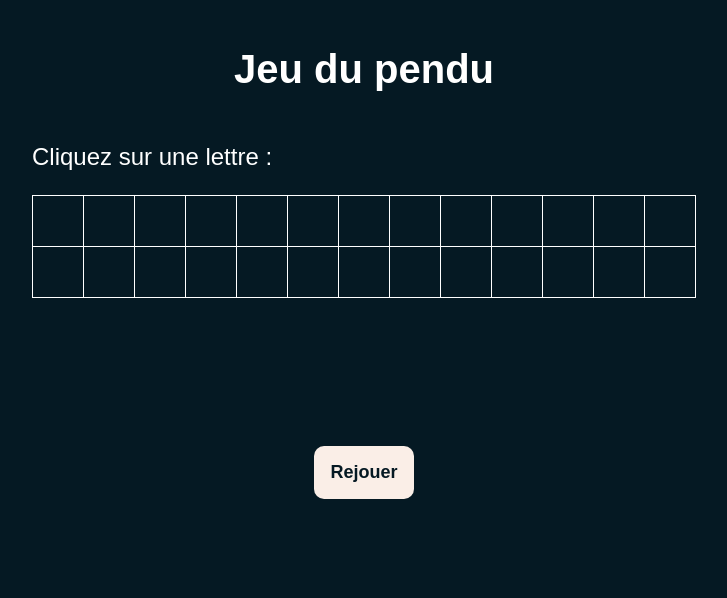
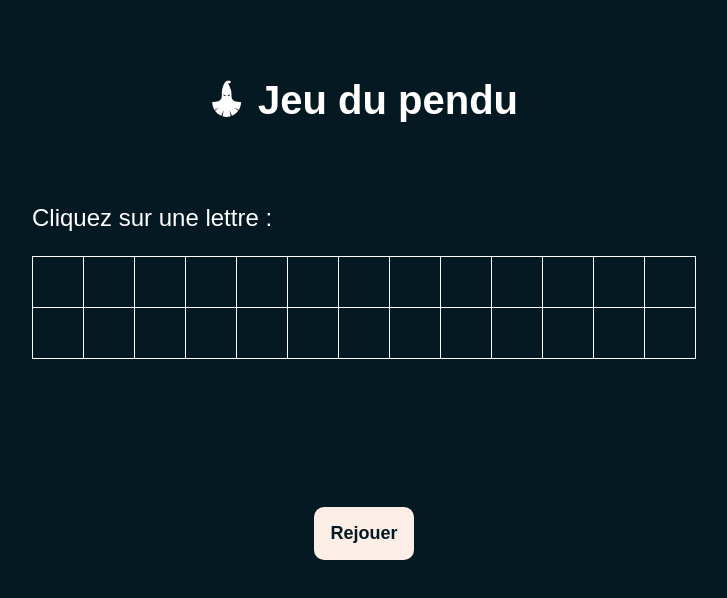
Before and after one commit to Melissa-code/hangman_game, a plain HTML site: page index.html in a window 1280 px wide. Shown: the whole page, without its empty margins (276-1003 px from the left). Drawn offline with Linux system fonts and the light colour scheme; no server answers.

```diff
--- a/index.html
+++ b/index.html
@@ -4,12 +4,14 @@
     <meta charset="UTF-8">
     <meta name="viewport" content="width=device-width, initial-scale=1.0">
     <meta name="description" content="Le jeu du pendu (hangman game). Le but du jeu est simple : deviner toute les lettres qui doivent composer un mot, éventuellement avec un nombre limité de tentatives. A chaque fois que le joueur devine une lettre, celle-ci est affichée. Dans le cas contraire, le dessin d’un pendu se met à apparaître.">
+    <link rel="icon" type="image.svg" href="./assets/icon_hangman.svg" />
     <link rel="stylesheet" href="style.css">
     <title>Jeu du pendu</title>
 </head>
 
 <body>
     <div class="title">
+        <img id="hangman-icon" src="./assets/icon_hangman.svg" alt="Illustration du jeu du pendu">
         <h1>Jeu du pendu</h1>
     </div>
     <div id="game">
@@ -73,6 +75,5 @@
     </div>
 
     <script src="script.js"></script>
-
 </body>
 </html>
--- a/style.css
+++ b/style.css
@@ -27,6 +27,18 @@ table {
     border-collapse: collapse;
     margin-left: auto;
     margin-right: auto;
+}
+
+.title {
+    display: flex;
+    justify-content: center;
+    align-items: center;
+}
+
+#hangman-icon {
+    display: inline;
+    width: 2rem;
+    margin-right: 1rem;
 }
 
 .alphabet-row {
```
Also changed, not shown: assets/icon_hangman.svg (added), assets/pendu_coups.svg (added), assets/pendu_desktop.svg (added), assets/pendu_mobile.svg (added), assets/pendu_perdu.svg (added), 1 other file.
